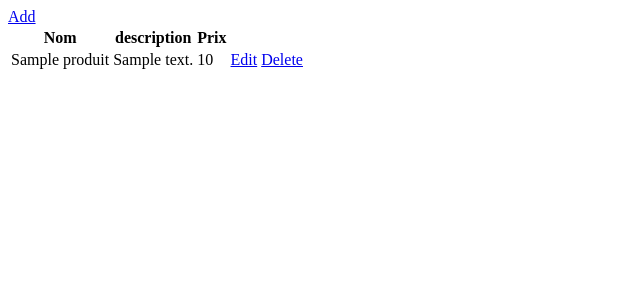
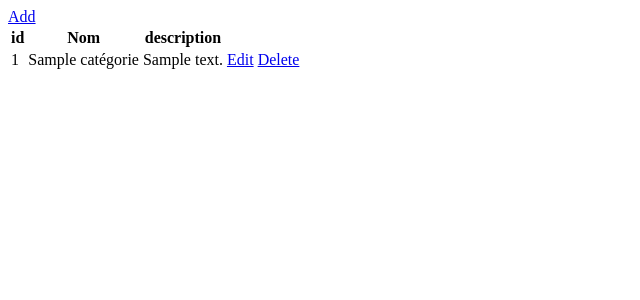
Before and after one commit to Mohamed-Yahyaa/Projet-11-Site-web-e-commerce, a PHP site: page / in a window 1280 px wide. Shown: the top 300 px of the page, without its empty margins (0-640 px from the left). Run offline with PHP 8.4, Linux system fonts and the light colour scheme; tables that the repository leaves empty or names only in its code hold one stand-in row (values such as "Sample post").

Commit message:
Crud - Catégorie

```diff
--- a/crud/produit.php
+++ b/crud/catégorie.php
@@ -1,10 +1,10 @@
 <?php
 
-class Produit{
+class Catégorie{
     private $Id;
     private $Nom;
     private $Descriptions;
-    private $Prix;
+
 
 
     public function getId() {
@@ -28,12 +28,7 @@ class Produit{
         $this->Descriptions = $Descriptions;
     }
 
-    public function getPrix() {
-        return $this->Prix;
-    }
-    public function setPrix($Prix) {
-        $this->Prix = $Prix;
-    }
+
 
 }
 
--- /dev/null
+++ b/crud/catégoriemanager.php
@@ -0,0 +1,79 @@
+<?php
+ include 'catégorie.php';
+class GestionCatégorie{
+
+    private $Connection = Null;
+
+    private function getConnection(){
+
+            $this->Connection = mysqli_connect('localhost', 'yahya', 'DIXTERMORGEN', 'site-e-commerce');
+
+
+
+
+        return $this->Connection;
+
+    }
+
+    public function Ajouter($catégorie){
+
+        $Nom = $catégorie->getNom();
+        $descriptions = $catégorie->getDescriptions();
+
+        // requête SQL
+        $insertRow="INSERT INTO catégorie(Nom, descriptions)
+                                VALUES('$Nom', '$descriptions')";
+
+        mysqli_query($this->getConnection(), $insertRow);
+    }
+
+
+
+    public function afficher(){
+        $SelctRow = 'SELECT id,Nom,descriptions FROM catégorie';
+        $query = mysqli_query($this->getConnection() ,$SelctRow);
+        $catégorie_data = mysqli_fetch_all($query, MYSQLI_ASSOC);
+
+        $TableData = array();
+        foreach ($catégorie_data as $value_Data) {
+            $catégorie = new Catégorie();
+            $catégorie->setId($value_Data['id']);
+            $catégorie->setNom($value_Data['Nom']);
+            $catégorie->setDescriptions ($value_Data['descriptions']);
+            array_push($TableData, $catégorie);
+        }
+        return $TableData;
+    }
+
+
+    public function RechercherParId($id){
+        $SelectRowId = "SELECT * FROM catégorie WHERE id= $id";
+        $result = mysqli_query($this->getConnection(),  $SelectRowId);
+        // Récupère une ligne de résultat sous forme de tableau associatif
+        $catégorie_data = mysqli_fetch_assoc($result);
+        $catégorie = new Catégorie();
+        $catégorie->setId($catégorie_data['id']);
+        $catégorie->setNom($catégorie_data['Nom']);
+        $catégorie->setDescriptions ($catégorie_data['descriptions']);
+
+
+        return $catégorie;
+    }
+
+    public function delete($id){
+        $RowDelet = "DELETE FROM catégorie WHERE id= '$id'";
+        mysqli_query($this->getConnection(), $RowDelet);
+    }
+
+    public function edit($id,$Nom,$descriptions){
+        // Requête SQL
+        $RowUpdate = "UPDATE catégorie SET
+        Nom='$Nom', descriptions='$descriptions'
+        WHERE id=$id";
+
+        mysqli_query($this->getConnection(),$RowUpdate);
+
+    }
+
+}
+?>
--- a/crud/delete.php
+++ b/crud/delete.php
@@ -1,12 +1,12 @@
 <?php
-    include "produitmanager.php";
+    include "catégoriemanager.php";
 
 if(isset($_GET['id'])){
 
     // Trouver tous les employés depuis la base de données
-    $gestionProduit = new GestionProduit();
+    $gestionCatégorie = new GestionCatégorie();
     $id = $_GET['id'] ;
-    $gestionProduit->delete($id);
+    $gestionCatégorie->delete($id);
 
     header('Location: index.php');
 }
--- a/crud/index.php
+++ b/crud/index.php
@@ -1,8 +1,8 @@
 <?php
-      include "produitmanager.php";
+      include "catégoriemanager.php";
 
-      $gestionProduit = new GestionProduit();
-      $data = $gestionProduit->afficher();
+      $gestionCatégorie = new GestionCatégorie();
+      $data = $gestionCatégorie->afficher();
 
 ?>
 
@@ -19,18 +19,19 @@
         <a href="ajouter.php">Add</a>
         <table>
             <tr>
+                <th>id</th>
                 <th>Nom</th>
                 <th>description</th>
-                <th>Prix</th>
+
             </tr>
             <?php
                    foreach($data as $value){
 
                     ?>
                     <tr>
+                       <td><?= $value->getId() ?></td>
                         <td><?= $value->getNom() ?></td>
                         <td><?= $value->getDescriptions() ?></td>
-                        <td><?= $value->getPrix() ?></td>
                         <td>
                             <a href="edit.php?id=<?php echo $value->getId() ?>">Edit</a>
                             <a href="delete.php?id=<?php echo $value->getId() ?>">Delete</a>
--- a/crud/produitmanager.php
+++ /dev/null
@@ -1,93 +0,0 @@
-<?php
- include 'produit.php';
-class GestionProduit{
-
-    private $Connection = Null;
-
-    private function getConnection(){
-
-            $this->Connection = mysqli_connect('localhost', 'yahya', 'DIXTERMORGEN', 'site-e-commerce');
-
-
-
-
-        return $this->Connection;
-
-    }
-
-    public function Ajouter($produit){
-
-        $Nom = $produit->getNom();
-        $descriptions = $produit->getDescriptions();
-        $prix = $produit->getprix();
-        // requête SQL
-        $insertRow="INSERT INTO produit(Nom, descriptions, prix)
-                                VALUES('$Nom', '$descriptions', '$prix')";
-
-        mysqli_query($this->getConnection(), $insertRow);
-    }
-
-
-
-    public function afficher(){
-        $SelctRow = 'SELECT id,Nom,descriptions,prix FROM produit';
-        $query = mysqli_query($this->getConnection() ,$SelctRow);
-        $produit_data = mysqli_fetch_all($query, MYSQLI_ASSOC);
-
-        $TableData = array();
-        foreach ($produit_data as $value_Data) {
-            $produit = new Produit();
-            $produit->setId($value_Data['id']);
-            $produit->setNom($value_Data['Nom']);
-            $produit->setDescriptions ($value_Data['descriptions']);
-            $produit->setPrix ($value_Data['prix']);
-            array_push($TableData, $produit);
-        }
-        return $TableData;
-    }
-
-
-    public function RechercherParId($id){
-        $SelectRowId = "SELECT * FROM produit WHERE id= $id";
-        $result = mysqli_query($this->getConnection(),  $SelectRowId);
-        // Récupère une ligne de résultat sous forme de tableau associatif
-        $produit_data = mysqli_fetch_assoc($result);
-        $produit = new Produit();
-        $produit->setId($produit_data['id']);
-        $produit->setNom($produit_data['Nom']);
-        $produit->setDescriptions ($produit_data['descriptions']);
-        $produit->setPrix ($produit_data['prix']);
-
-        return $produit;
-    }
-
-    public function delete($id){
-        $RowDelet = "DELETE FROM produit WHERE id= '$id'";
-        mysqli_query($this->getConnection(), $RowDelet);
-    }
-
-    public function Modifier($id,$Nom,$descriptions,$prix){
-        // Requête SQL
-        $RowUpdate = "UPDATE produit SET
-        Nom='$Nom', descriptions='$descriptions', prix='$prix'
-        WHERE id=$id";
-
-        mysqli_query($this->getConnection(),$RowUpdate);
-
-    }
-
-    public function getForSkin(){
-
-        $product = "SELECT * FROM products WHERE category = 'skin' ";
-    }
-
-    public function getForBeauty(){
-
-        $product = "SELECT * FROM products WHERE category = 'beauty' ";
-
-    }
-
-
-
-}
-?>
```
Also changed, not shown: crud/ajouter.php (+7 -8 lines), crud/edit.php (+11 -16 lines).
